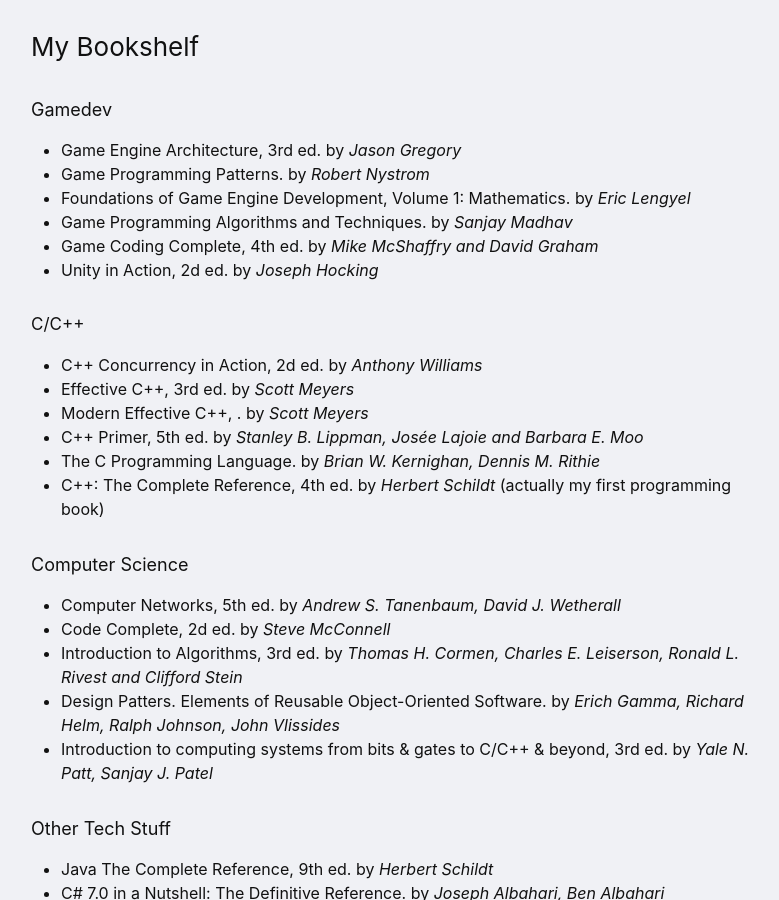
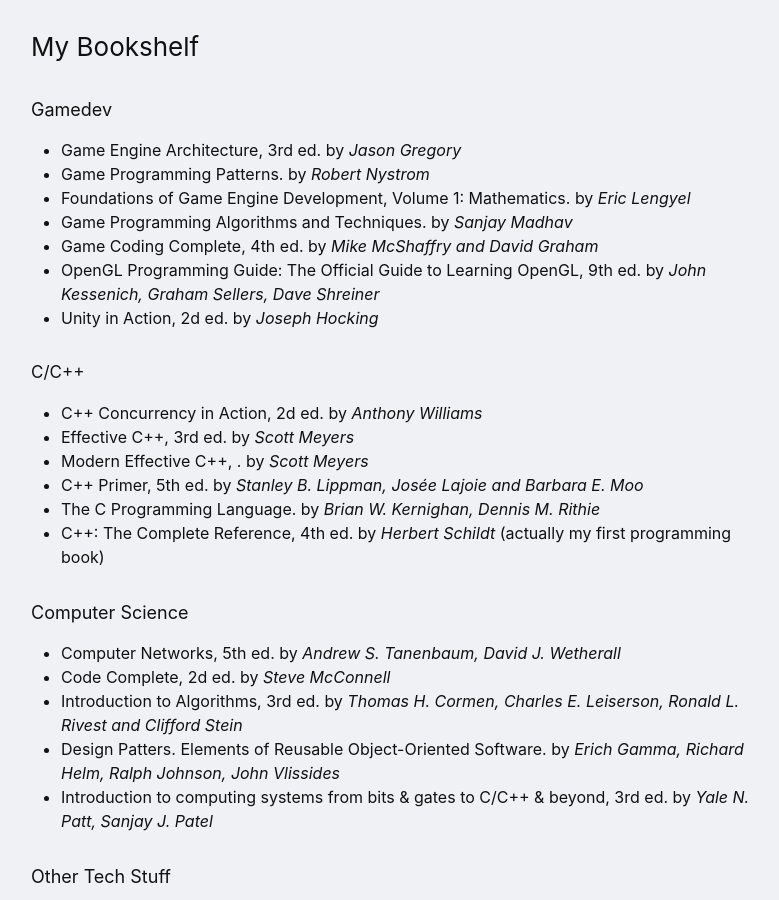
Before and after one commit to denyskryvytskyi/denyskryvytskyi.github.io, a Jekyll site: the page built from about.md, in a window 1280 px wide and 900 px high, scrolled down 361 px. Shown: the whole window, without its empty margins (239-1018 px from the left). Built offline with Jekyll 4.4.1, drawn with Linux system fonts in a browser that asks for light colours.

Commit message:
Update about.md

```diff
--- a/about.md
+++ b/about.md
@@ -21,6 +21,7 @@
 - Foundations of Game Engine Development, Volume 1: Mathematics. by *Eric Lengyel*
 - Game Programming Algorithms and Techniques. by *Sanjay Madhav*
 - Game Coding Complete, 4th ed. by *Mike McShaffry and David Graham*
+- OpenGL Programming Guide: The Official Guide to Learning OpenGL, 9th ed. by *John Kessenich, Graham Sellers, Dave Shreiner*
 - Unity in Action, 2d ed. by *Joseph Hocking*
 
 ###### C/C++
```
